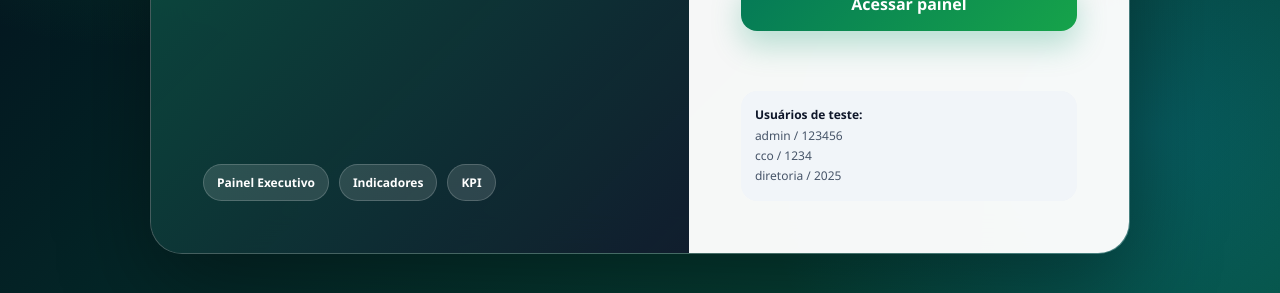
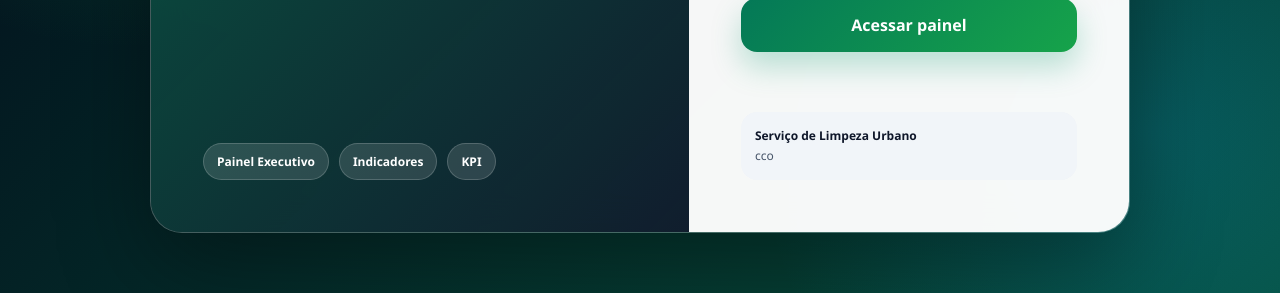
Before and after one commit to Gezeer/cco-system., a website: page login.html in a window 1280 px wide. Shown: the part 507-800 px from the top of the page. Drawn offline with Linux system fonts and the light colour scheme; files whose address does not match are found by name.

Commit message:
Update login.html

```diff
--- a/login.html
+++ b/login.html
@@ -88,10 +88,10 @@
       <div id="erro" class="erro"></div>
 
       <div class="users-help">
-        <strong>Usuários de teste:</strong><br>
-        admin / 123456<br>
-        cco / 1234<br>
-        diretoria / 2025
+        <strong>Serviço de Limpeza Urbano</strong><br>
+
+        cco <br>
+
       </div>
     </section>
 
```
